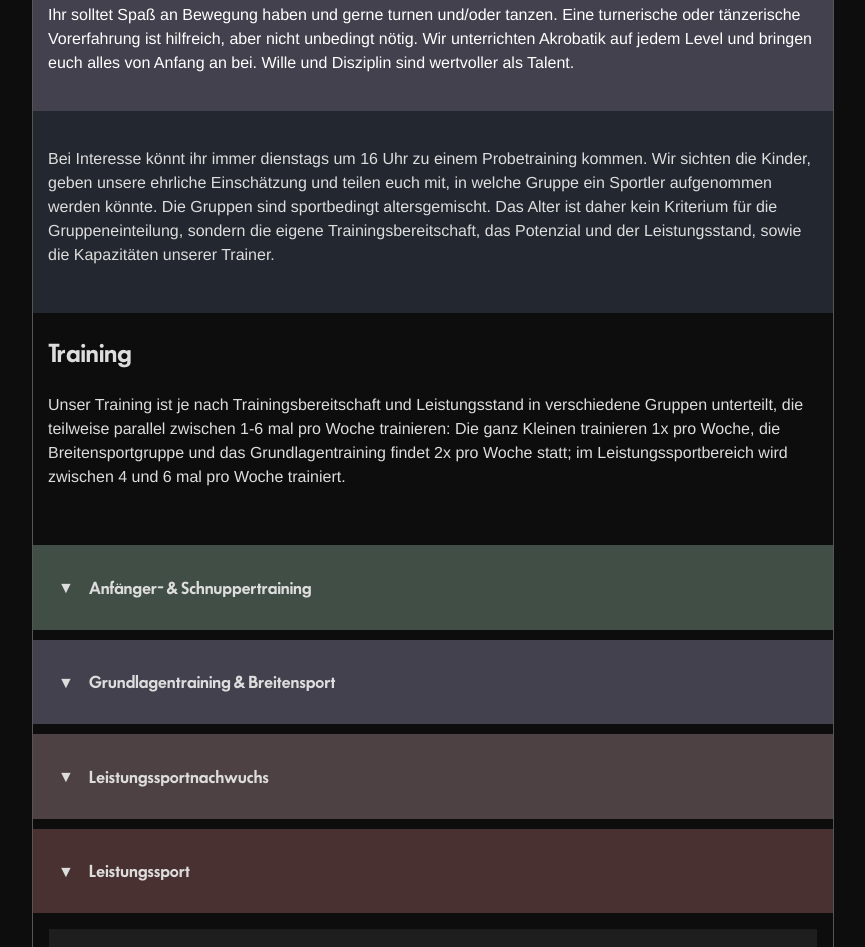
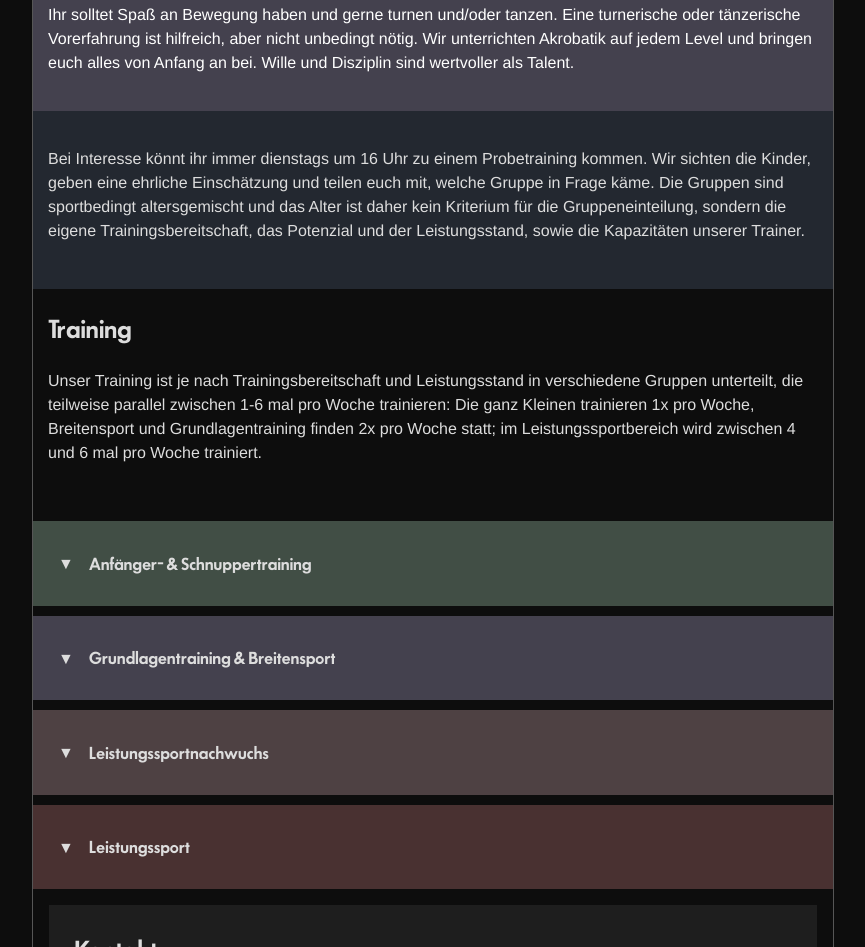
Before and after one commit to floshin/acro-sls, a plain HTML site: page index.html in a window 1280 px wide. Shown: the part 3681-4628 px from the top of the page, without its empty margins (207-1072 px from the left). Drawn offline with Linux system fonts and the light colour scheme.

Commit message:
Update index.html

```diff
--- a/index.html
+++ b/index.html
@@ -109,13 +109,13 @@
         </section>
 
         <section class="probetraining">
-            <p>Bei Interesse könnt ihr immer dienstags um 16 Uhr zu einem Probetraining kommen. Wir sichten die Kinder, geben unsere ehrliche Einschätzung und teilen euch mit, in welche Gruppe ein Sportler aufgenommen werden könnte. Die Gruppen sind sportbedingt altersgemischt. Das Alter ist daher kein Kriterium für die Gruppeneinteilung, sondern die eigene Trainingsbereitschaft, das Potenzial und der Leistungsstand, sowie die Kapazitäten unserer Trainer.</p>
+            <p>Bei Interesse könnt ihr immer dienstags um 16 Uhr zu einem Probetraining kommen. Wir sichten die Kinder, geben eine ehrliche Einschätzung und teilen euch mit, welche Gruppe in Frage käme. Die Gruppen sind sportbedingt altersgemischt und das Alter ist daher kein Kriterium für die Gruppeneinteilung, sondern die eigene Trainingsbereitschaft, das Potenzial und der Leistungsstand, sowie die Kapazitäten unserer Trainer.</p>
         </section>
 
         <section class="concept">
             <h3>Training</h3>
 
-            <p>Unser Training ist je nach Trainingsbereitschaft und Leistungsstand in verschiedene Gruppen unterteilt, die teilweise parallel zwischen 1-6 mal pro Woche trainieren: Die ganz Kleinen trainieren 1x pro Woche, die Breitensportgruppe und das Grundlagentraining findet 2x pro Woche statt; im Leistungssportbereich wird zwischen 4 und 6 mal pro Woche trainiert. <!--Regulär trainieren wir in der Römerberghalle in Saarlouis-Roden, gelegentlich in der Nauwieserhalle in Saarbrücken, an der Sportschule der Universität des Saarlandes oder in einem Fitnessstudio.--></p>
+            <p>Unser Training ist je nach Trainingsbereitschaft und Leistungsstand in verschiedene Gruppen unterteilt, die teilweise parallel zwischen 1-6 mal pro Woche trainieren: Die ganz Kleinen trainieren 1x pro Woche, Breitensport und Grundlagentraining finden 2x pro Woche statt; im Leistungssportbereich wird zwischen 4 und 6 mal pro Woche trainiert. <!--Regulär trainieren wir in der Römerberghalle in Saarlouis-Roden, gelegentlich in der Nauwieserhalle in Saarbrücken, an der Sportschule der Universität des Saarlandes oder in einem Fitnessstudio.--></p>
 
           <!--
             <h4>Leistungssport</h4>
@@ -181,7 +181,7 @@
             <section class="recreational">
               <details>
                 <summary><h4>Grundlagentraining & Breitensport</h4></summary>
-                <p>An zwei Tagen pro Woche erlernen die Sportler allgemeine Grundlagen der Sportakrobatik und sammeln erste Erfahrungen im Bezug auf ihre Rollen als Ober- oder Unterpartner. Erste regionale und überregionale Wettkampferfahrungen nach dem WKK Programm.</p>
+                <p>An zwei Tagen pro Woche erlernen die Sportler allgemeine Grundlagen der Sportakrobatik und sammeln erste Erfahrungen im Bezug auf ihre Rollen als Ober- oder Unterpartner. Erste regionale und überregionale Wettkämpfe nach dem WKK Programm.</p>
                 <table>
                   <tr>
                     <th>Tage</th>
```
